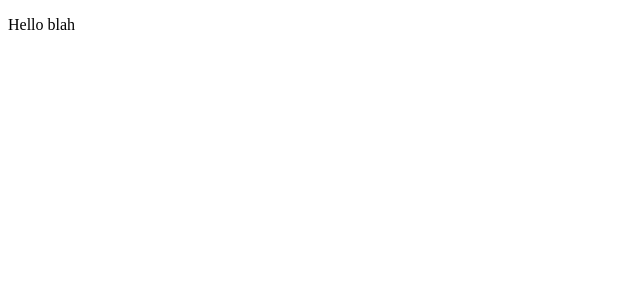
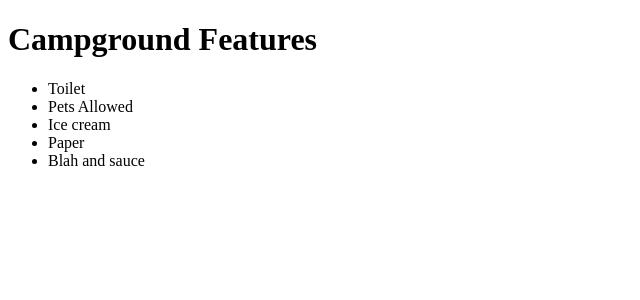
Before and after one commit to vic6/campsite-features, a React app: page / in a window 1280 px wide. Shown: the top 300 px of the page, without its empty margins (0-640 px from the left). Built offline with nearby package versions, Linux system fonts and the light colour scheme.

Commit message:
Switch from live server to react dev server

```diff
--- a/src/app.jsx
+++ b/src/app.jsx
@@ -1,6 +1,23 @@
-import React from 'react';
-import ReactDOM from 'react-dom';
+import React from "react";
+import ReactDOM from "react-dom";
+import preload from '../camp-features.js';
 
-const template = <p>Hello blah</p>;
+class Features extends React.Component {
+  render() {
+    console.log("hello");
+    return (
+      <div>
+        <h1>Campground Features</h1>
+        <ul>
+          <li>Toilet</li>
+          <li>Pets Allowed</li>
+          <li>Ice cream</li>
+          <li>Paper</li>
+          <li>Blah and sauce</li>
+        </ul>
+      </div>
+    );
+  }
+}
 
-ReactDOM.render(template, document.getElementById('app'));
+ReactDOM.render(<Features />, document.getElementById("app"));
--- a/webpack.config.js
+++ b/webpack.config.js
@@ -12,5 +12,9 @@ module.exports = {
       test: /\.jsx?$/,
       exclude: /node_modules/
     }]
+  },
+  devtool: 'cheap-module-eval-source-map',
+  devServer: {
+    publicPath: "/public/"
   }
 };
```
Also changed, not shown: package.json (+5 -2 lines), 1 other file (tests, documents, lock files or other folders).
